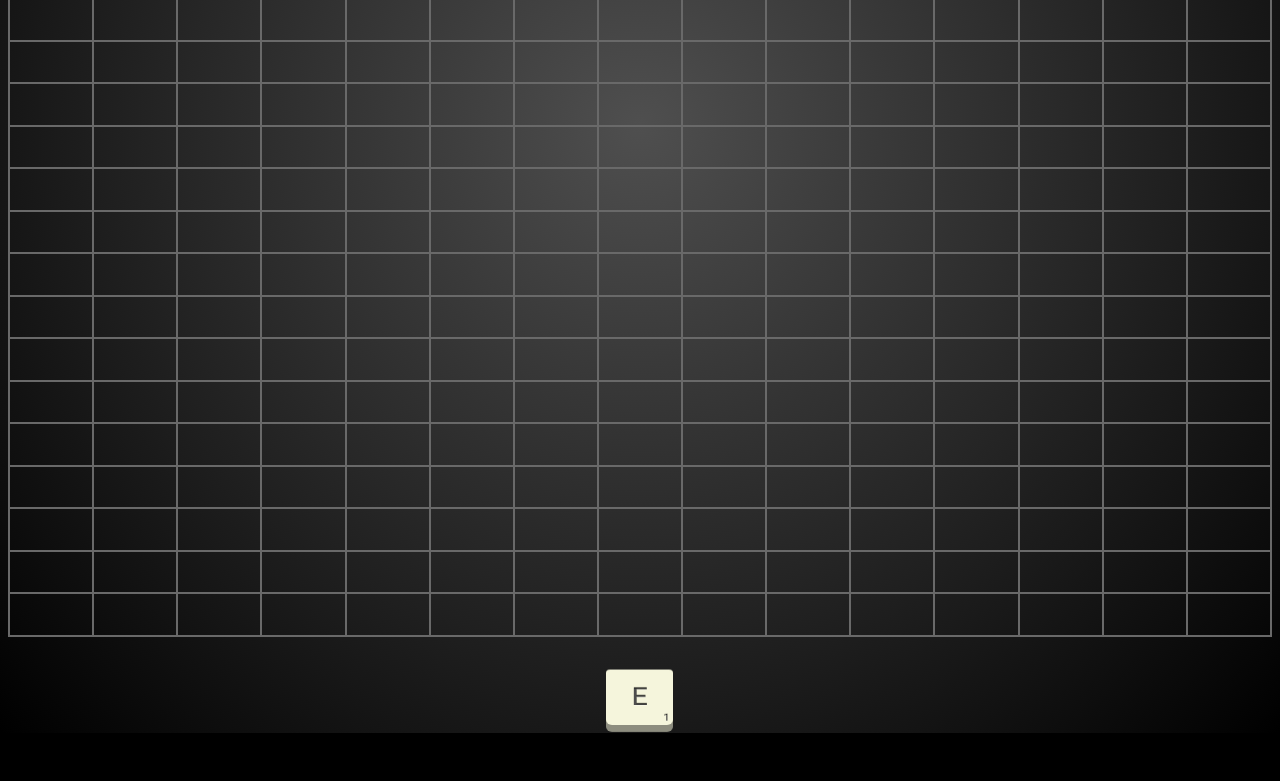
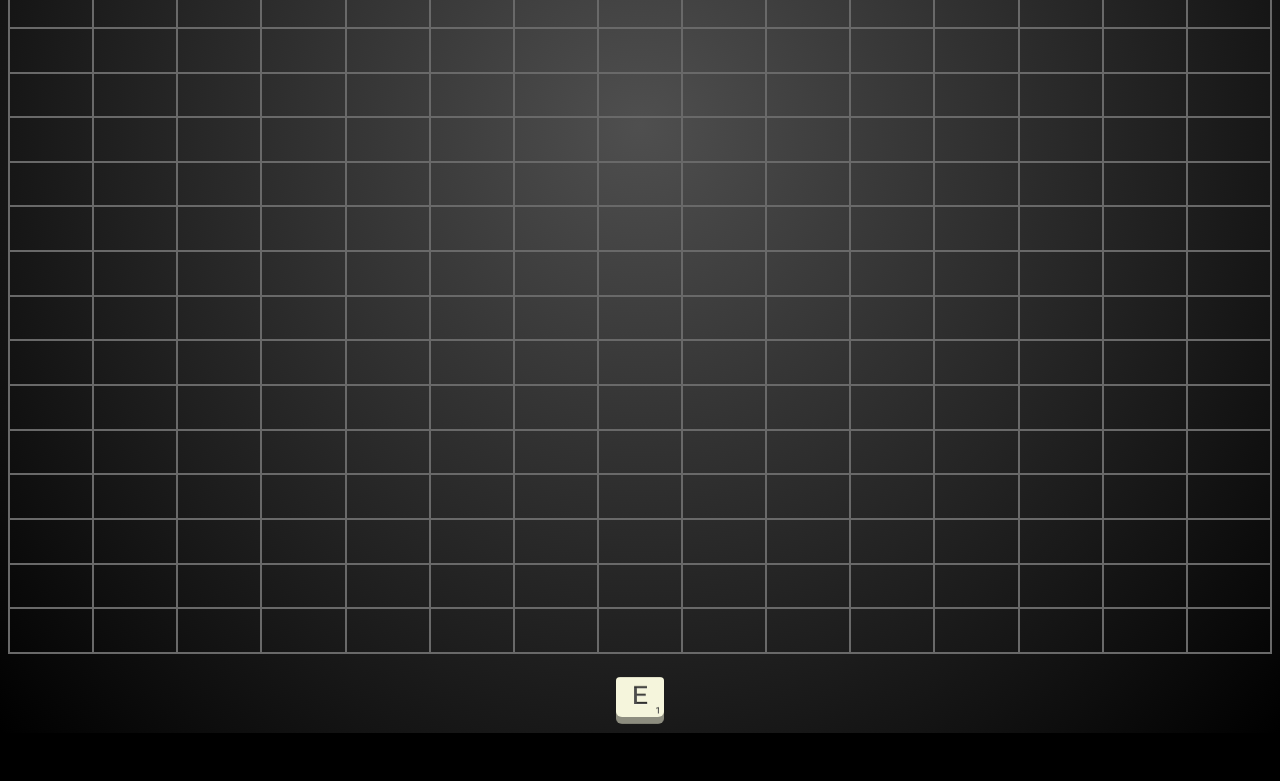
Before and after one commit to Pololops/2022-Scrabble-like, a React app: page / in a window 1280 px wide. Shown: the part 67-848 px from the top of the page. After the commit the page ends 800 px from the top, so only its background shows below. Built offline with nearby package versions, Linux system fonts and the light colour scheme.

Commit message:
CSS flexbox corrections and letters' sized

```diff
--- a/src/components/App/index.js
+++ b/src/components/App/index.js
@@ -11,10 +11,8 @@ function App() {
     <div className="app">
       <GetLetterButton />
       <Header />
-      <div className="app__game">
-        <Board />
-        <Letters />
-      </div>
+      <Board />
+      <Letters />
     </div>
   );
 }
--- a/src/components/App/styles.scss
+++ b/src/components/App/styles.scss
@@ -3,24 +3,18 @@
   text-align: center;
   width: 100vw;
   height: 100vh;
+  display: flex;
+  flex-direction: row;
+  justify-content: center;
+  align-items: center;
+  gap: 3rem;
+}
 
-  &__game {
-    height: 100%;
-    display: flex;
-    flex-direction: row;
-    justify-content: center;
-    align-items: center;
-    gap: 2%;
+@media (min-height: 480px) {
+  .app {
+    padding: 0.5rem;
+    flex-direction: column;
+    justify-content: space-between;
+    gap: 0.5rem;
   }
 }
-
-@media (min-height: 500px) {
-  .app {
-    padding: 0.5rem;
-
-    &__game {
-      flex-direction: column;
-      justify-content: flex-start;
-    }
-  }
-}
--- a/src/components/Board/style.scss
+++ b/src/components/Board/style.scss
@@ -6,7 +6,7 @@
   display: flex;
   flex-flow: row wrap;
   justify-content: center;
-  max-width: calc(100vw - 10rem);
+  max-width: calc(100vw - 8rem);
   max-height: calc(100vh - 1rem);
 
   &__square {
@@ -22,10 +22,11 @@
   }
 }
 
-@media (min-height: 500px) {
+@media (min-height: 480px) {
   .board {
     max-width: calc(100vw - 1rem);
-    max-height: calc(100vh - 10rem);
+    max-height: calc(100vh - 8rem);
     width: 100%;
+    margin-top: 0;
   }
 }
--- a/src/components/Header/style.scss
+++ b/src/components/Header/style.scss
@@ -1,5 +1,5 @@
 .header {
-  margin: .5rem 1rem 1rem 1rem;
+  width: 100%;
 
   &__title {
     color: rgba(255,255,255,0.6);
@@ -8,7 +8,7 @@
   }
 }
 
-@media (max-height: 500px) {
+@media (max-height: 479px) {
   .header {
     display: none;
   }
--- a/src/components/Letters/style.scss
+++ b/src/components/Letters/style.scss
@@ -1,8 +1,9 @@
 .letters {
   height: 100%;
-  padding-top: .5rem;
+  width: initial;
+  padding-top: 0.5rem;
   padding-bottom: 1rem;
-  margin-right: 1rem;
+  margin-right: 0.5rem;
   display: flex;
   flex-direction: column;
   flex-wrap: nowrap;
@@ -14,10 +15,11 @@
     display: flex;
     flex-direction: column;
     justify-content: center;
-    min-width: 2.1rem;
-    max-width: 4.2rem;
+    min-width: 2rem;
+    max-width: 3rem;
     height: calc(100% / 7);
-    width: initial;
+    min-height: 2rem;
+    max-height: 3rem;
     aspect-ratio: 1 / 0.95;
     font-size: 1.8em;
 
@@ -39,11 +41,9 @@
 
     &__score {
       position: absolute;
-      bottom: 0;
-      right: 0;
-      padding-bottom: 0.1em;
-      padding-right: 0.3em;
-      font-size: 0.4em;
+      bottom: 0.1em;
+      right: 0.3em;
+      font-size: 0.35em;
     }
 
     &:hover {
@@ -51,27 +51,27 @@
     }
 
     &:active {
-      border-radius: 4px;
+      border-radius: 5px;
       transform: scale(1.2, 1.2) rotateX(0deg);
       filter: brightness(1.2) drop-shadow(0 3px 8px black);
-      box-shadow: 0 3px 0 var(--letter-secondary-color);
+      box-shadow: 0 2px 0 var(--letter-secondary-color);
       z-index: 2;
     }
   }
 }
 
-@media (min-height: 500px) {
+@media (min-height: 480px) {
   .letters {
     flex-direction: row;
     width: 100%;
     height: initial;
     margin-right: 0;
-    padding-top: .5rem;
-    padding-bottom: .5rem;
+    padding-top: 0.5rem;
+    padding-bottom: 0.5rem;
 
     &__letter {
       width: calc(100% / 7);
-      height: initial;
+      height: auto;
 
       /* Start appear slidein animation */
       animation: slidein-from-right 0.3s ease-out;
```
